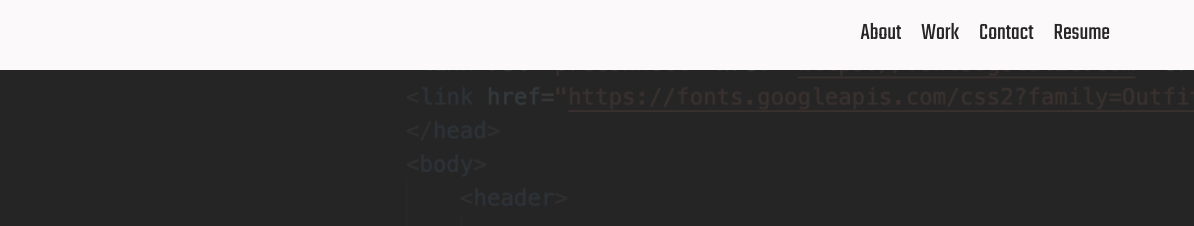
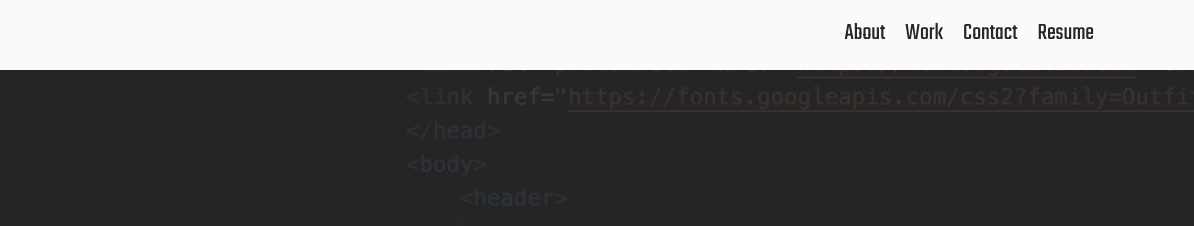
Before and after one commit to chriskeno95/personal-portfolio, a plain HTML site: page index.html in a window 1280 px wide. Shown: the top 226 px of the page, 86-1280 px from the left. Drawn offline with Linux system fonts and the light colour scheme.

Commit message:
added small changed to css

```diff
--- a/assets/css/style.css
+++ b/assets/css/style.css
@@ -138,7 +138,7 @@ nav ul {
     display: flex;
     align-items: center;
     justify-content: center;
-    margin-right: 2em;
+    margin-right: 3em;
 }
 nav ul li {
     display:inline;
@@ -160,7 +160,7 @@ nav ul li {
 }
 
 .intro {
-    height: 85vh;
+    height: 90vh;
     display: flex;
     align-items: flex-end;
     justify-content:space-around;
```
